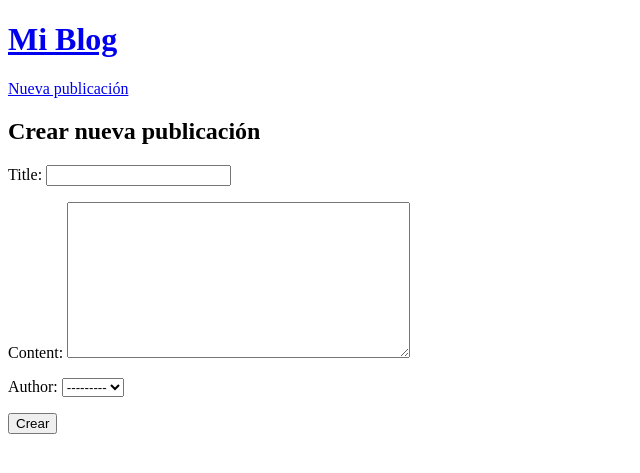
After one commit to osm3rr/blog-may-26, a Django app: page /post/crear/ in a window 1280 px wide. The commit adds this page. Shown: the top 473 px of the page, without its empty margins (0-640 px from the left). Run offline with Django 5.2, Linux system fonts and the light colour scheme.

Commit message:
create is done

```diff
--- a/newspapers/models.py
+++ b/newspapers/models.py
@@ -1,4 +1,5 @@
 from django.db import models
+from django.urls import reverse
 
 # blog model
 class Blog(models.Model):
@@ -10,3 +11,6 @@ class Blog(models.Model):
 
     def __str__(self):
         return self.title
+
+    def get_absolute_url(self):
+        return reverse('post-detail', kwargs={'pk': self.pk})
--- a/newspapers/urls.py
+++ b/newspapers/urls.py
@@ -1,7 +1,8 @@
 from django.urls import path
-from .views import BlogListView, BlogDetailView
+from .views import BlogListView, BlogDetailView, BlogCreateView
 
 urlpatterns = [
     path('', BlogListView.as_view(), name='post-list'),
     path('post/<int:pk>/', BlogDetailView.as_view(), name='post-detail'),
+    path('post/crear/', BlogCreateView.as_view(), name='post-create'),
 ]
--- a/newspapers/views.py
+++ b/newspapers/views.py
@@ -1,6 +1,6 @@
 from django.shortcuts import render
 from .models import Blog
-from django.views.generic import ListView, DetailView
+from django.views.generic import ListView, DetailView, CreateView
 
 # Create your views here.
 class BlogListView(ListView):
@@ -10,3 +10,8 @@ class BlogListView(ListView):
 class BlogDetailView(DetailView):
     model = Blog
     template_name = 'post-detail.html'
+
+class BlogCreateView(CreateView):
+    model = Blog
+    template_name = 'post-create.html'
+    fields = ['title', 'content', 'author']
--- a/templates/_base.html
+++ b/templates/_base.html
@@ -8,6 +8,9 @@
 <body>
     <header>
         <a href="{% url 'post-list' %}"><h1>Mi Blog</h1></a>
+        <nav>
+            <a href="{% url 'post-create' %}">Nueva publicación</a>
+        </nav>
     </header>
     {% block content %}
     {% endblock content %}
--- /dev/null
+++ b/templates/post-create.html
@@ -0,0 +1,10 @@
+{% extends "_base.html" %}
+
+{% block content %}
+    <h2>Crear nueva publicación</h2>
+    <form method="post">
+        {% csrf_token %}
+        {{ form.as_p }}
+        <button type="submit">Crear</button>
+    </form>
+{% endblock content %}
```
